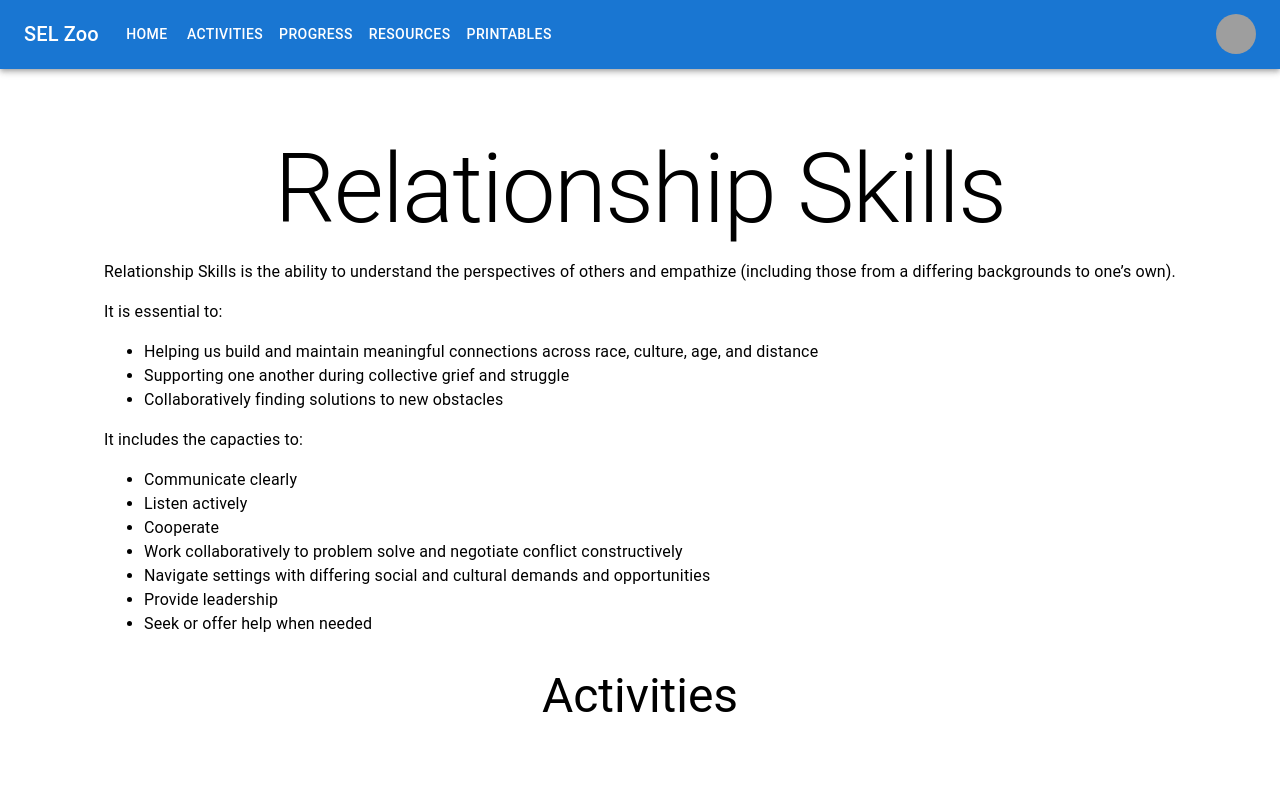
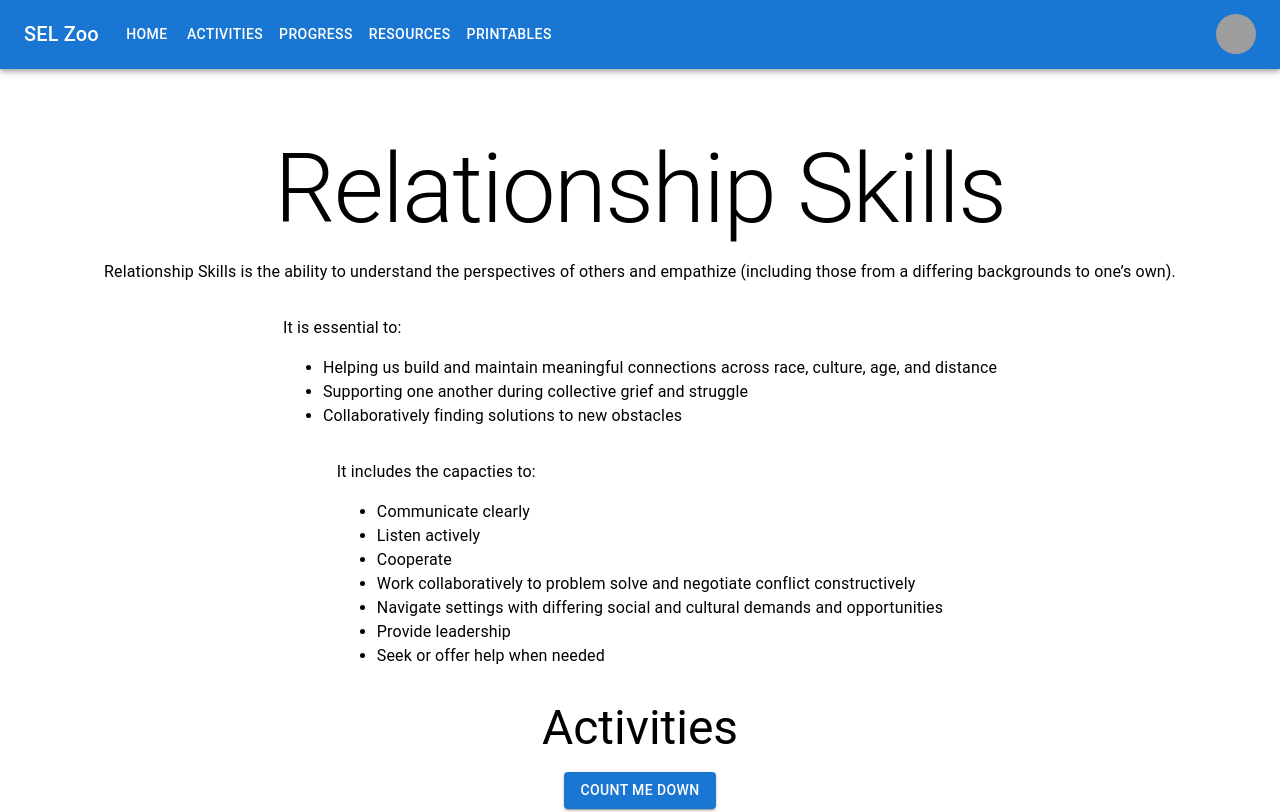
Before and after one commit to liu-caro/sel-site, a React (Create React App) app: page /categories/relationship-skills in a window 1280 px wide. Shown: the top 812 px of the page. Built offline with nearby package versions, Linux system fonts and the light colour scheme; grey boxes are pictures that could not be loaded.

Commit message:
abstracted category page (#6)

```diff
--- /dev/null
+++ b/src/components/CategoryPage.js
@@ -0,0 +1,48 @@
+import { Grid, Typography } from '@mui/material';
+import Button from '@mui/material/Button';
+
+const CategoryPage = ({ activities, title, overviewText, importanceText, keySkillsText }) => {
+
+    return (
+        <Grid
+            container
+            direction="column"
+            justifyContent="center"
+            alignItems="center"
+            spacing={2}
+            p={8}
+        >
+
+            <Grid item xs={12}>
+                <Typography variant="h1" align='center'>{title}</Typography>
+            </Grid>
+
+            <Grid item xs={12}>
+                <Typography paragraph>{overviewText}</Typography>
+            </Grid>
+
+            <Grid item xs={12}>
+                <Typography paragraph>{importanceText}</Typography>
+            </Grid>
+
+            <Grid item xs={12}>
+                <Typography paragraph>{keySkillsText}</Typography>
+            </Grid>
+
+            <Grid item xs={12}>
+                <Typography variant="h3" align='center'>Activities</Typography>
+
+            </Grid>
+
+            {activities.map((activity) => {
+                return (
+                    <Grid item key={activity} xs={12}>
+                        <Button variant="contained">{activity}</Button>
+                    </Grid>
+                )
+            })}
+        </Grid>
+    );
+};
+
+export default CategoryPage;
--- a/src/screens/SelCategories/RelationshipSkillsPage.js
+++ b/src/screens/SelCategories/RelationshipSkillsPage.js
@@ -1,35 +1,25 @@
-import { Grid, Typography } from '@mui/material';
-import Button from '@mui/material/Button';
-
-const activitiesRS = [
-  ['Count Me Down'],
-  ['Rose, Bud, Thorn'],
-  ['Make New Friends Bingo'],
-  ['Team Puzzle'],
-];
+import CategoryPage from '../../components/CategoryPage';
 
 const RelationshipSkillsPage = () => {
+  const rsActivities = [
+    ['Count Me Down'],
+    ['Rose, Bud, Thorn'],
+    ['Make New Friends Bingo'],
+    ['Team Puzzle']
+  ];
+
   return (
-    <Grid
-      container
-      direction="column"
-      justifyContent="center"
-      alignItems="center"
-      spacing={2}
-      p={8}
-    >
-
-      <Grid item xs={12}>
-        <Typography variant="h1" align='center'>Relationship Skills</Typography>
-      </Grid>
-
-      <Grid item xs={12}>
-        <Typography paragraph>
+    <CategoryPage
+      title="Relationship Skills"
+      overviewText={
+        <div>
           Relationship Skills is the ability to understand the
           perspectives of others and empathize (including those from a differing
           backgrounds to one’s own).
-        </Typography>
-        <Typography paragraph>
+        </div>
+      }
+      importanceText={
+        <div>
           It is essential to:
           <ul>
             <li>Helping us build and maintain meaningful
@@ -37,8 +27,10 @@ const RelationshipSkillsPage = () => {
             <li>Supporting one another during collective grief and struggle</li>
             <li>Collaboratively finding solutions to new obstacles</li>
           </ul>
-        </Typography>
-        <Typography paragraph>
+        </div>
+      }
+      keySkillsText={
+        <div>
           It includes the capacties to:
           <ul>
             <li>Communicate clearly</li>
@@ -49,20 +41,10 @@ const RelationshipSkillsPage = () => {
             <li>Provide leadership</li>
             <li>Seek or offer help when needed</li>
           </ul>
-        </Typography>
-      </Grid>
-
-      <Grid item xs={12}>
-        <Typography variant="h3" align='center'>Activities</Typography>
-      </Grid>
-      {activitiesRS.map((activity) => {
-        return (
-          <Grid item key={activity} xs={12}>
-            <Button title={activity} />
-          </Grid>
-        )
-      })}
-    </Grid>
+        </div>
+      }
+      activities = {rsActivities}
+    />
   );
 };
 
```
